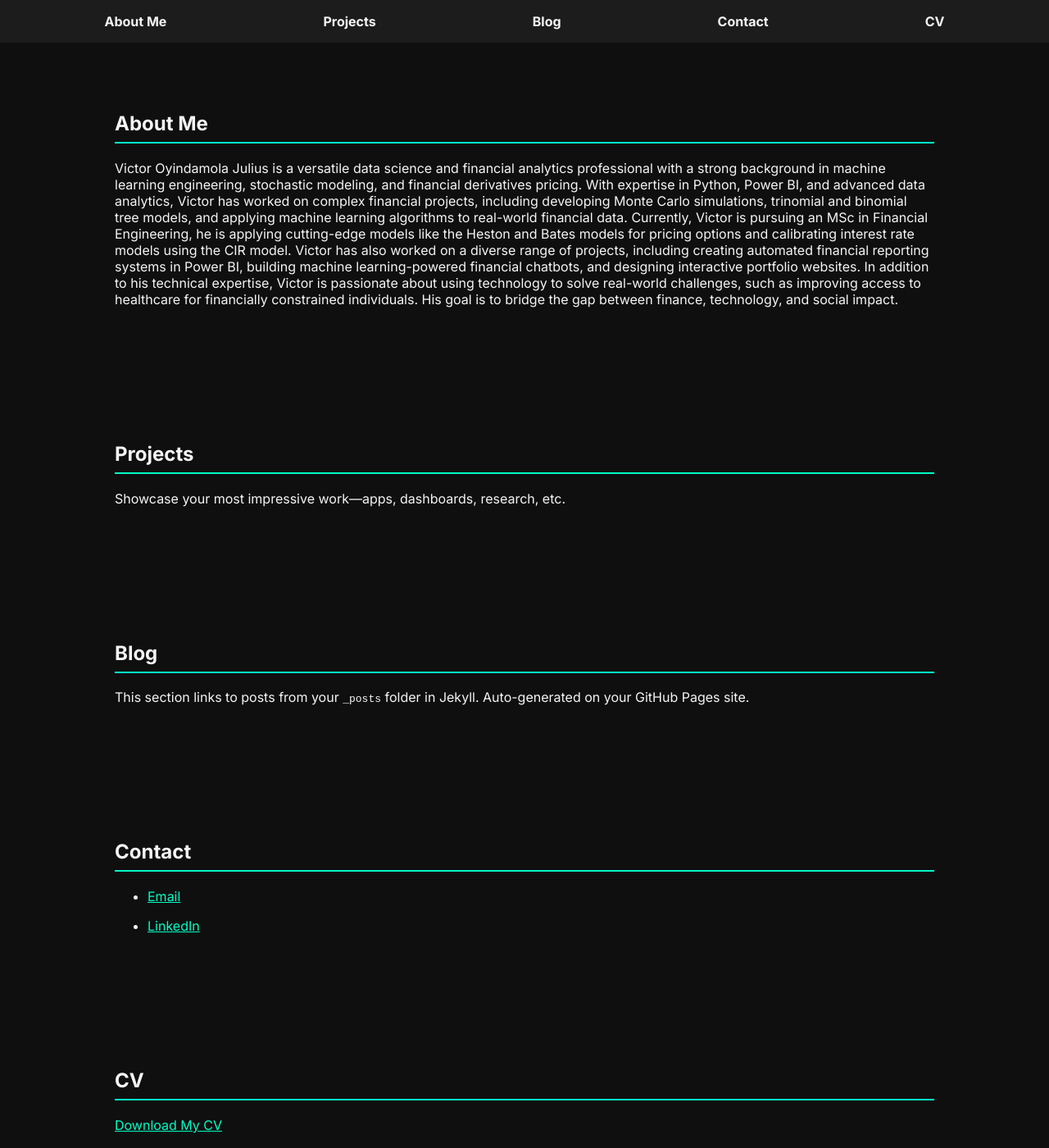
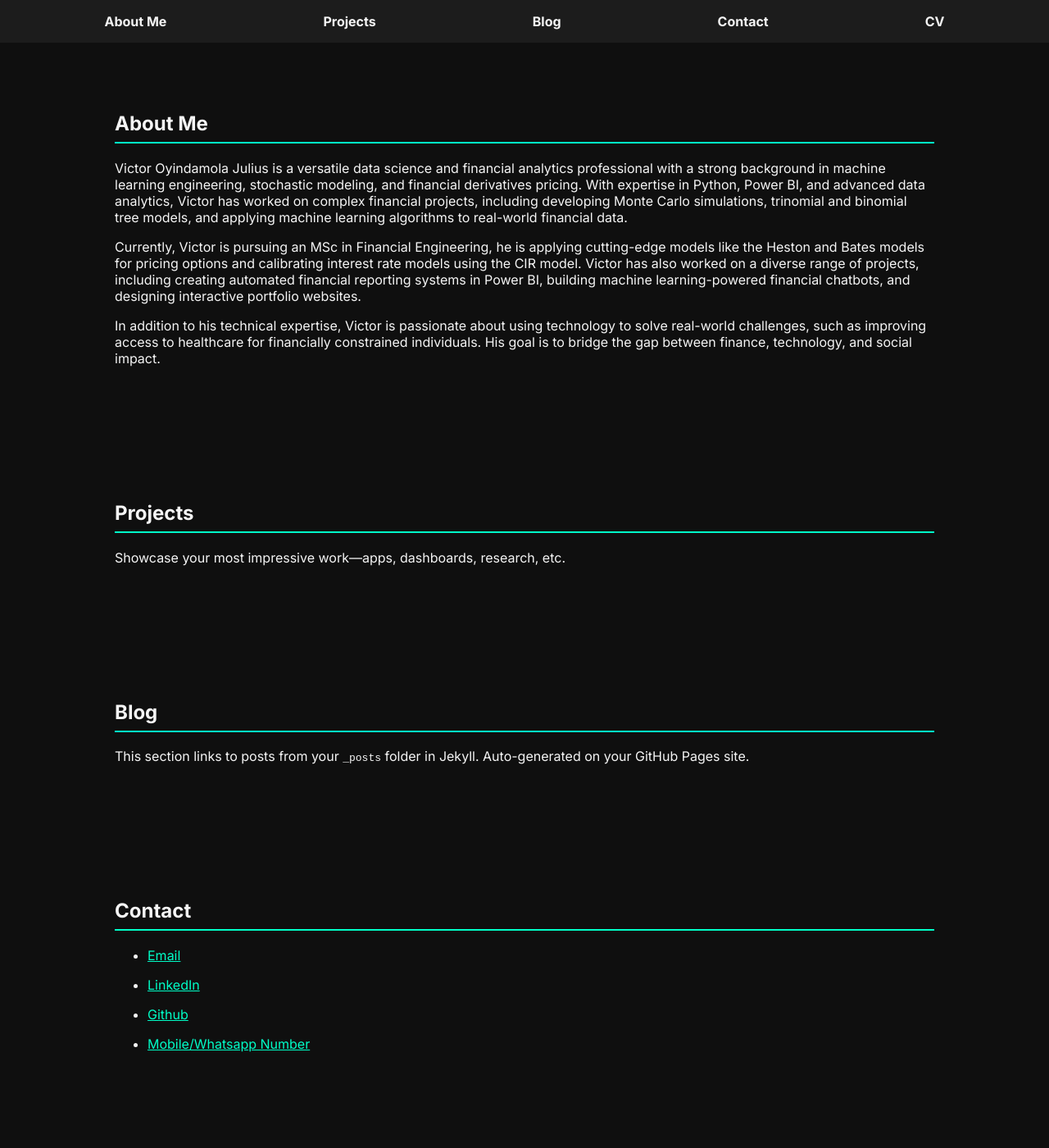
Before and after one commit to VeequeJay/VeequeJay.github.io, a Jekyll site: the page index.html, which Jekyll copies as it is, in a window 1280 px wide and 1400 px high. Shown: the whole window at 82% size. Built offline with Jekyll 4.4.1, drawn with Linux system fonts in a browser that asks for light colours.

Commit message:
Update index.html

```diff
--- a/index.html
+++ b/index.html
@@ -70,9 +70,9 @@
 
   <section id="about" data-aos="fade-up">
     <h2>About Me</h2>
-    <p>Victor Oyindamola Julius is a versatile data science and financial analytics professional with a strong background in machine learning engineering, stochastic modeling, and financial derivatives pricing. With expertise in Python, Power BI, and advanced data analytics, Victor has worked on complex financial projects, including developing Monte Carlo simulations, trinomial and binomial tree models, and applying machine learning algorithms to real-world financial data.
-Currently, Victor is pursuing an MSc in Financial Engineering, he is applying cutting-edge models like the Heston and Bates models for pricing options and calibrating interest rate models using the CIR model. Victor has also worked on a diverse range of projects, including creating automated financial reporting systems in Power BI, building machine learning-powered financial chatbots, and designing interactive portfolio websites.
-In addition to his technical expertise, Victor is passionate about using technology to solve real-world challenges, such as improving access to healthcare for financially constrained individuals. His goal is to bridge the gap between finance, technology, and social impact.</p>
+    <p>Victor Oyindamola Julius is a versatile data science and financial analytics professional with a strong background in machine learning engineering, stochastic modeling, and financial derivatives pricing. With expertise in Python, Power BI, and advanced data analytics, Victor has worked on complex financial projects, including developing Monte Carlo simulations, trinomial and binomial tree models, and applying machine learning algorithms to real-world financial data.</p>
+    <p>Currently, Victor is pursuing an MSc in Financial Engineering, he is applying cutting-edge models like the Heston and Bates models for pricing options and calibrating interest rate models using the CIR model. Victor has also worked on a diverse range of projects, including creating automated financial reporting systems in Power BI, building machine learning-powered financial chatbots, and designing interactive portfolio websites.</p>
+    <p>In addition to his technical expertise, Victor is passionate about using technology to solve real-world challenges, such as improving access to healthcare for financially constrained individuals. His goal is to bridge the gap between finance, technology, and social impact.</p>
   </section>
 
   <section id="projects" data-aos="fade-up">
@@ -90,6 +90,8 @@
     <ul>
       <li><p><a href= joviunique@gmail.com style="color: #00ffc8;">Email</a><br></li>
       <li><a href=https://www.linkedin.com/in/victor-oyindamola-julius-123abc/ style="color: #00ffc8;">LinkedIn</a></p></li>
+      <li><p><a href= https://github.com/VeequeJay style="color: #00ffc8;">Github</a><br></li>
+      <li><p><a href= +2349061811369 style="color: #00ffc8;">Mobile/Whatsapp Number</a><br></li>
     </ul>
   </section>
 
```
